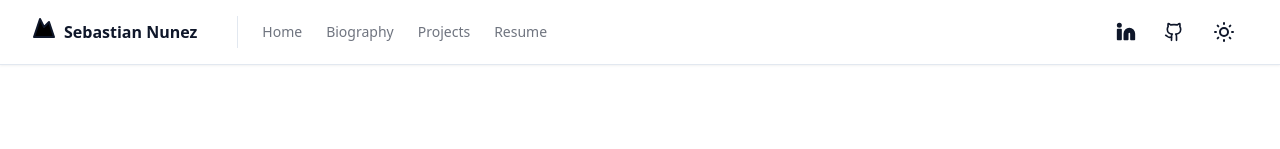
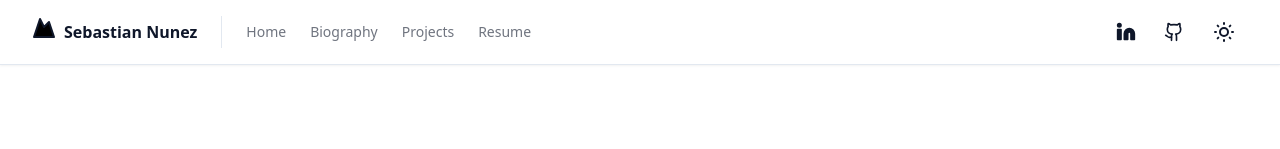
Before and after one commit to sebastian-nunez/portfolio-nextjs, a Next.js app: page / in a window 1280 px wide. Shown: the top 149 px of the page. Built offline with nearby package versions, Linux system fonts and the light colour scheme.

Commit message:
removed uneven gap on desktop nav

```diff
--- a/components/main-nav.tsx
+++ b/components/main-nav.tsx
@@ -23,7 +23,7 @@
   const [showMobileMenu, setShowMobileMenu] = React.useState<boolean>(false)
 
   return (
-    <div className="flex gap-6 md:gap-10">
+    <div className="flex gap-6">
       <Link href="/" className="flex items-center space-x-2">
         <Icons.logo className="mb-2 hidden h-6 w-6 fill-inherit md:inline" />
         <span className="hidden font-bold lg:inline">{siteConfig.name}</span>
```
